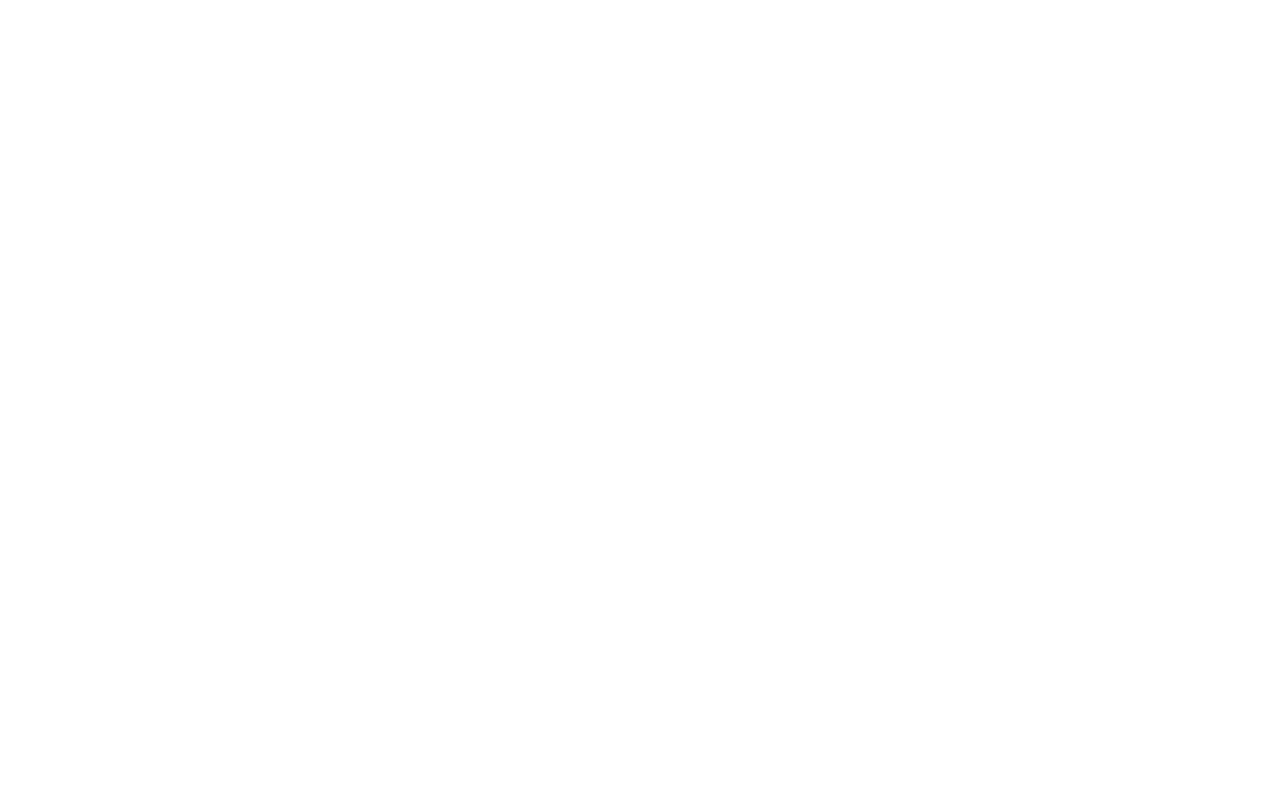
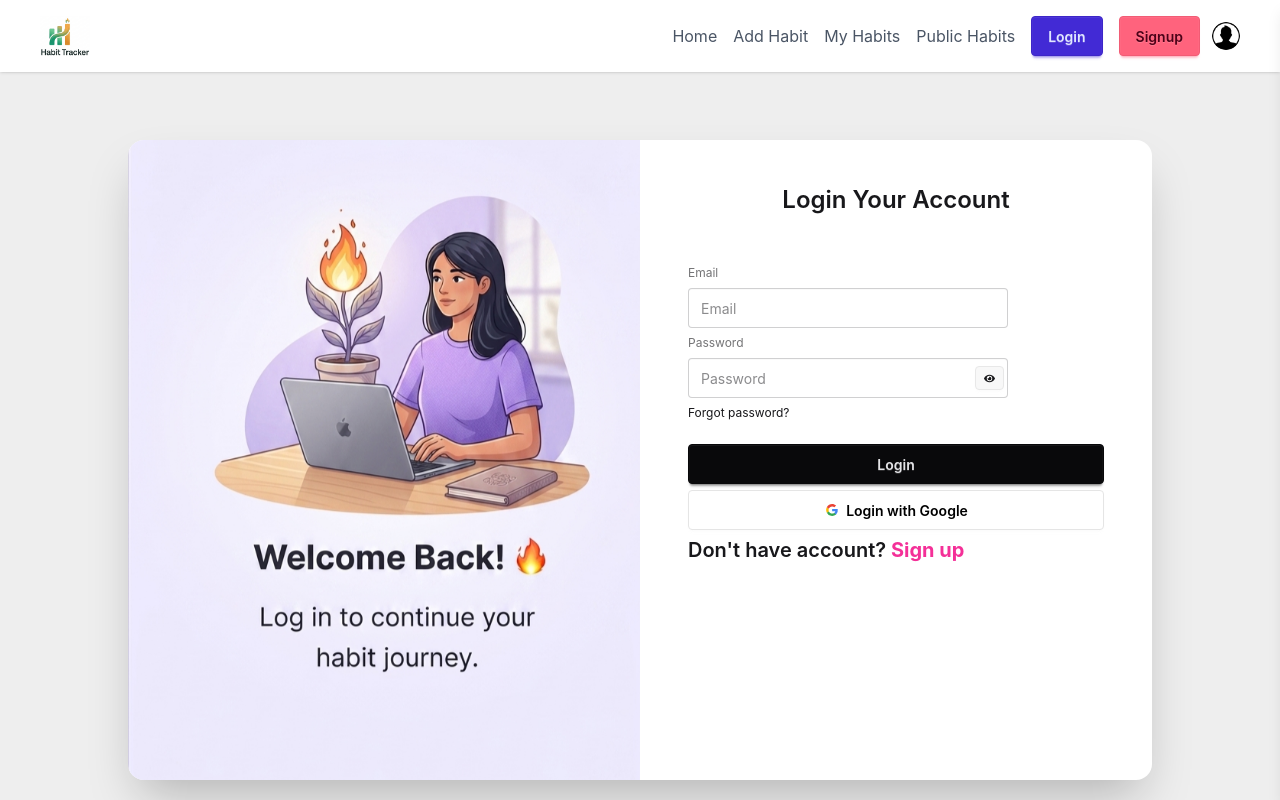
Before and after one commit to SajibSaha207/Habit-Tracker, a React (Vite) app: page /auth/login in a window 1280 px wide. Shown: the top 800 px of the page. Built offline with nearby package versions, Linux system fonts and the light colour scheme.

Commit message:
update login page

```diff
--- a/src/Components/Navbar.jsx
+++ b/src/Components/Navbar.jsx
@@ -6,6 +6,7 @@
 import usericon from "../assets/user.png"
 import { CgProfile } from "react-icons/cg";
 import { AuthContext } from '../Provider/AuthProvider';
+import img1 from '../assets/img 1.png';
 
 const Navbar = () => {
 
@@ -47,7 +48,7 @@
           <NavLink to="/about" className={({ isActive }) => isActive ? activeClass : normalClass}>Public Habits</NavLink>
 
           {!user && (
-            <Link to="/" className="btn btn-primary">
+            <Link to="/auth/login" className="btn btn-primary">
               Login
             </Link>
           )}
@@ -124,13 +125,13 @@
         </div>
 
         <div className="flex flex-col items-start gap-5 px-6 mt-4 text-lg">
-          <NavLink to="/home" onClick={() => setMenuOpen(false)} className={({ isActive }) => isActive ? activeClass : normalClass}>Home</NavLink>
+          <NavLink to="/" onClick={() => setMenuOpen(false)} className={({ isActive }) => isActive ? activeClass : normalClass}>Home</NavLink>
           <NavLink to="/howitwork" onClick={() => setMenuOpen(false)} className={({ isActive }) => isActive ? activeClass : normalClass}>Add Habit</NavLink>
           <NavLink to="/features" onClick={() => setMenuOpen(false)} className={({ isActive }) => isActive ? activeClass : normalClass}>My Habits</NavLink>
           <NavLink to="/about" onClick={() => setMenuOpen(false)} className={({ isActive }) => isActive ? activeClass : normalClass}>Public Habits</NavLink>
 
           {!user && (
-            <Link to="/" className="btn btn-outline btn-primary w-full">
+            <Link to="/auth/login" className="btn btn-outline btn-primary w-full">
               Login
             </Link>
           )}
@@ -138,7 +139,7 @@
 
           {/* SIGNUP BUTTON */}
            {!user && (
-            <Link to="/" className="btn btn-error w-full">
+            <Link to="/auth/signup" className="btn btn-error w-full">
               Signup
             </Link>
           )}
--- a/src/Pages/Login.jsx
+++ b/src/Pages/Login.jsx
@@ -1,11 +1,173 @@
-import React from 'react';
+import { GoogleAuthProvider, sendPasswordResetEmail, signInWithEmailAndPassword, signInWithPopup } from 'firebase/auth';
+import React, { useRef, useState } from 'react';
+import { Link, useLocation, useNavigate } from 'react-router';
+import { auth } from '../Firebase/Firebase.config';
+import { FaEye, FaEyeSlash } from 'react-icons/fa';
+import img1 from '../assets/login img1.png';
+import Navbar from '../Components/Navbar';
+import Footer from '../Components/Footer';
 
+
+const googleProvider = new GoogleAuthProvider();
 const Login = () => {
+const navigate =useNavigate();
+const location = useLocation();
+const from = location.state?.from?.pathname || "/";
+
+
+const handleGoogleSignIn = ()=>{
+  // console.log('google button click')
+  signInWithPopup(auth, googleProvider)
+  .then((result)=>{
+      navigate(from, {replace: true});
+    // console.log(result)
+  })
+  .catch(error =>{
+    // console.log(error)
+  })
+
+}
+
+
+
+  const [error, setError] = useState('');
+  const emailRef = useRef();
+   const [showPassword, setShowPassword] = useState(false)
+
+
+const handleLogIn = (e) =>{
+
+  e.preventDefault();
+  const email = e.target.email.value;
+  const password = e.target.password.value;
+//  console.log(email, password)
+setError('');
+
+ signInWithEmailAndPassword(auth, email, password)
+ .then(result =>{
+  navigate(from, {replace: true});
+  // console.log(result.user)
+ })
+ .catch(error => {
+  // console.log(error.message)
+  setError(error.message)
+ })
+
+}
+
+
+const handleTooglePasswordShow = (event)=>{
+  event.preventDefault();
+  setShowPassword(!showPassword)
+}
+
     return (
         <div>
+            <Navbar></Navbar>
+        <div className='flex flex-col min-h-screen mt-15'>
 
+  {/* CENTER AREA */}
+  <div className='flex flex-1 items-center justify-center bg-base-300 py-10 px-4'>
+
+    {/* MAIN CONTAINER */}
+    <div className='flex w-full max-w-5xl bg-white rounded-2xl shadow-2xl overflow-hidden'>
+
+      {/* LEFT IMAGE */}
+      <div className='hidden md:flex w-1/2 items-stretch'>
+        <img
+          src={img1}
+          alt=""
+          className='w-full h-full object-cover'
+        />
+      </div>
+
+      {/* RIGHT FORM */}
+      <div className='w-full md:w-1/2 p-6'>
+
+        <div className="card bg-base-100 w-full shadow-none">
+          <h2 className='font-semibold text-2xl text-center py-5'>
+            Login Your Account
+          </h2>
+
+          <div className="card-body">
+            <form onSubmit={handleLogIn}>
+              <fieldset className="fieldset">
+
+                <label className="label">Email</label>
+                <input
+                  type="email"
+                  name='email'
+                  ref={emailRef}
+                  className="input"
+                  placeholder="Email"
+                />
+
+                <label className="label">Password</label>
+
+                <div className='relative mr-22'>
+                  <input
+                    type={showPassword ? 'text' : 'password'}
+                    name='password'
+                    className="input"
+                    placeholder="Password"
+                  />
+                  <button
+                    onClick={handleTooglePasswordShow}
+                    className="btn btn-xs top-2 right-3 absolute"
+                  >
+                    {showPassword ? <FaEyeSlash /> : <FaEye />}
+                  </button>
+                </div>
+
+                <Link to="/">
+                  Forgot password?
+                </Link>
+
+                <button className="btn btn-neutral mt-4">
+                  Login
+                </button>
+
+                <button
+                  onClick={handleGoogleSignIn}
+                  className="btn bg-white text-black border-[#e5e5e5]"
+                >
+                  <svg aria-label="Google logo" width="16" height="16" xmlns="http://www.w3.org/2000/svg" viewBox="0 0 512 512">
+                    <g>
+                      <path d="m0 0H512V512H0" fill="#fff"></path>
+                      <path fill="#34a853" d="M153 292c30 82 118 95 171 60h62v48A192 192 0 0190 341"></path>
+                      <path fill="#4285f4" d="m386 400a140 175 0 0053-179H260v74h102q-7 37-38 57"></path>
+                      <path fill="#fbbc02" d="m90 341a208 200 0 010-171l63 49q-12 37 0 73"></path>
+                      <path fill="#ea4335" d="m153 219c22-69 116-109 179-50l55-54c-78-75-230-72-297 55"></path>
+                    </g>
+                  </svg>
+                  Login with Google
+                </button>
+
+                <p className='font-semibold text-xl'>
+                  Don't have account?
+                  <span className='text-secondary font-bold'>
+                    <Link to="/auth/signup"> Sign up</Link>
+                  </span>
+                </p>
+
+              </fieldset>
+
+              {error && <p className='text-red-500'>{error}</p>}
+
+            </form>
+          </div>
         </div>
+
+      </div>
+
+    </div>
+  </div>
+</div>
+<div className='-mt-10'>
+    <Footer></Footer>
+</div>
+</div>
     );
-};
+  };
 
 export default Login;
```
Also changed, not shown: src/assets/login img1.png, src/assets/login img2.png (deleted).
